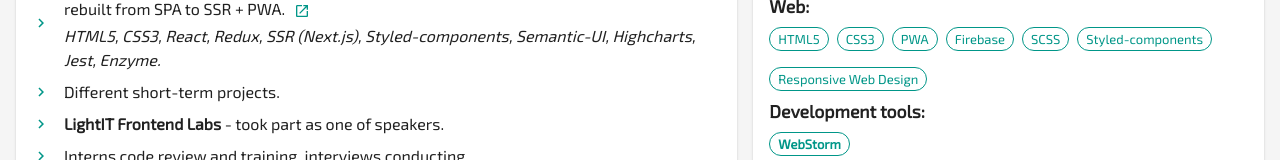
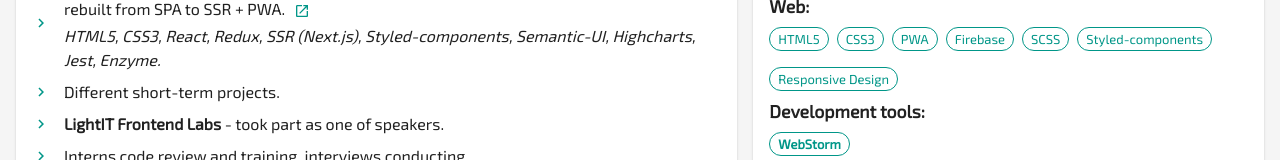
Before and after one commit to severjason/cv2, a React (Create React App) app: page /en in a window 1280 px wide. Shown: the part 789-949 px from the top of the page. Built offline with nearby package versions, Linux system fonts and the light colour scheme.

Commit message:
data changed

```diff
--- a/src/data.ts
+++ b/src/data.ts
@@ -134,7 +134,7 @@ const en: CVData = {
         {name: 'Firebase'},
         {name: 'SCSS'},
         {name: 'Styled-components'},
-        {name: 'Responsive Web Design'},
+        {name: 'Responsive Design'},
       ]
     },
     {
@@ -339,7 +339,7 @@ const uk: CVData = {
         {name: 'Firebase'},
         {name: 'SCSS'},
         {name: 'Styled-components'},
-        {name: 'Responsive Web Design'},
+        {name: 'Responsive Design'},
       ]
     },
     {
```
